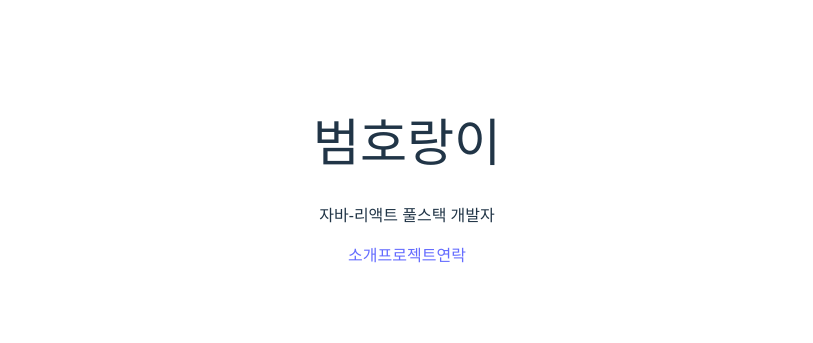
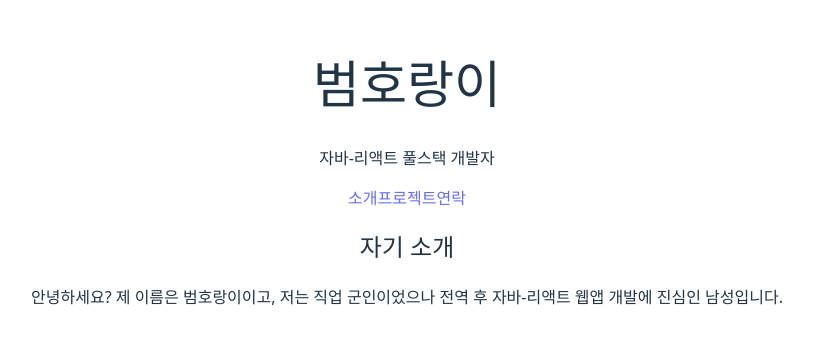
Before and after one commit to osparking/vite-react, a React (Vite) app: page / in a window 1280 px wide. Shown: the part 227-570 px from the top of the page, without its empty margins (233-1046 px from the left). Built offline with nearby package versions, Linux system fonts and the light colour scheme.

Commit message:
short intro on myself

```diff
--- a/src/App.jsx
+++ b/src/App.jsx
@@ -33,6 +33,12 @@ function App() {
           <a href="#contact">연락</a>
         </nav>
       </header>
+      {/* 소개 구획 */}
+      <section id='about' className='about-section'>
+        <h2>자기 소개</h2>
+        <p>안녕하세요? 제 이름은 {name}이고, 저는 직업 군인이었으나
+          전역 후 자바-리액트 웹앱 개발에 진심인 남성입니다.</p>
+      </section>
     </div>
   );
 }
```
